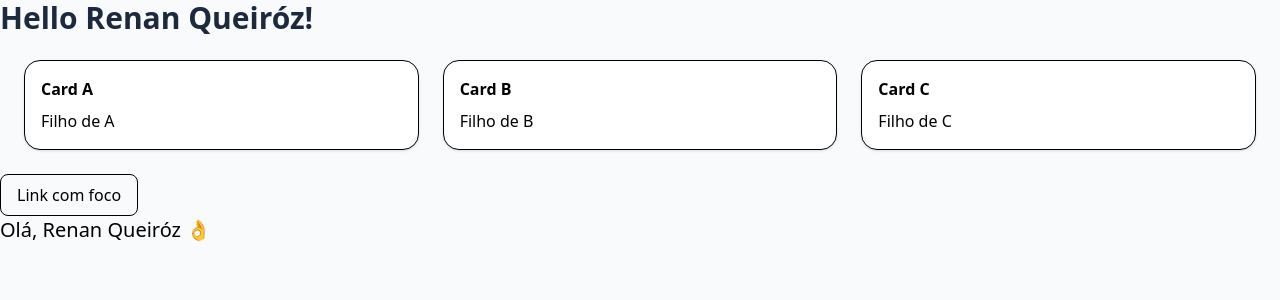
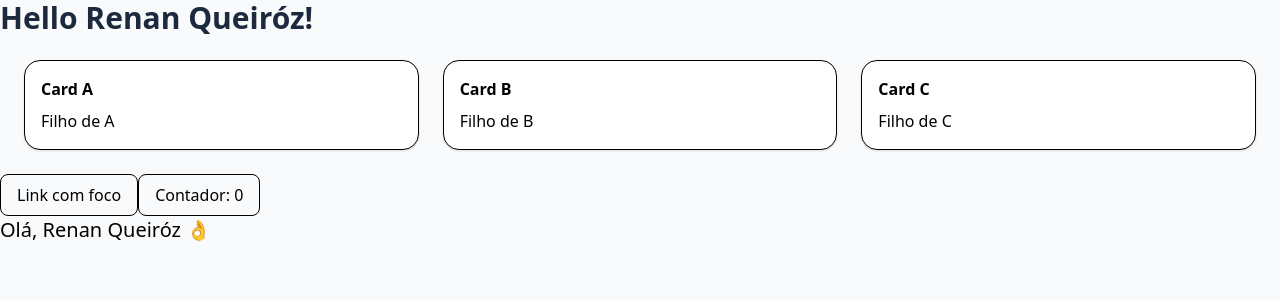
Before and after one commit to Renan-Queiroz/meu-primeiro-app, a React (Vite) app: page / in a window 1280 px wide. Shown: the top 300 px of the page. Built offline with nearby package versions, Linux system fonts and the light colour scheme.

Commit message:
estatos e eventos

```diff
--- a/src/App.jsx
+++ b/src/App.jsx
@@ -1,15 +1,19 @@
+import { useState } from "react";
 import { Card } from "./components/Card";
 import { Hello } from "./components/Hello";
 
-const CARDS =[
+
+const CARDS = [
   { id: 0, title: 'Card A', description: 'Filho de A' },
   { id: 1, title: 'Card B', description: 'Filho de B' },
   { id: 2, title: 'Card C', description: 'Filho de C' },
 ]
 
+const App = () => {
+  const [count, setCount] = useState(0)
 
+  const inc = () => setCount(c => c + 1)
 
-const App = () => {
   return (
     <main className="min-h-dvh bg-slate-50">
       <h1 className="text-3xl font-bold text-slate-800">
@@ -30,6 +34,10 @@
         Link com foco
       </a>
 
+      <button onClick={inc} className="inline-block px-4 py-2 rounded-lg border hover:bg-slate-100 focus:ring-2 focust:ring-blue-500">
+        Contador: {count}
+      </button>
+
       <Hello name="Renan Queiróz" />
 
     </main>
```
